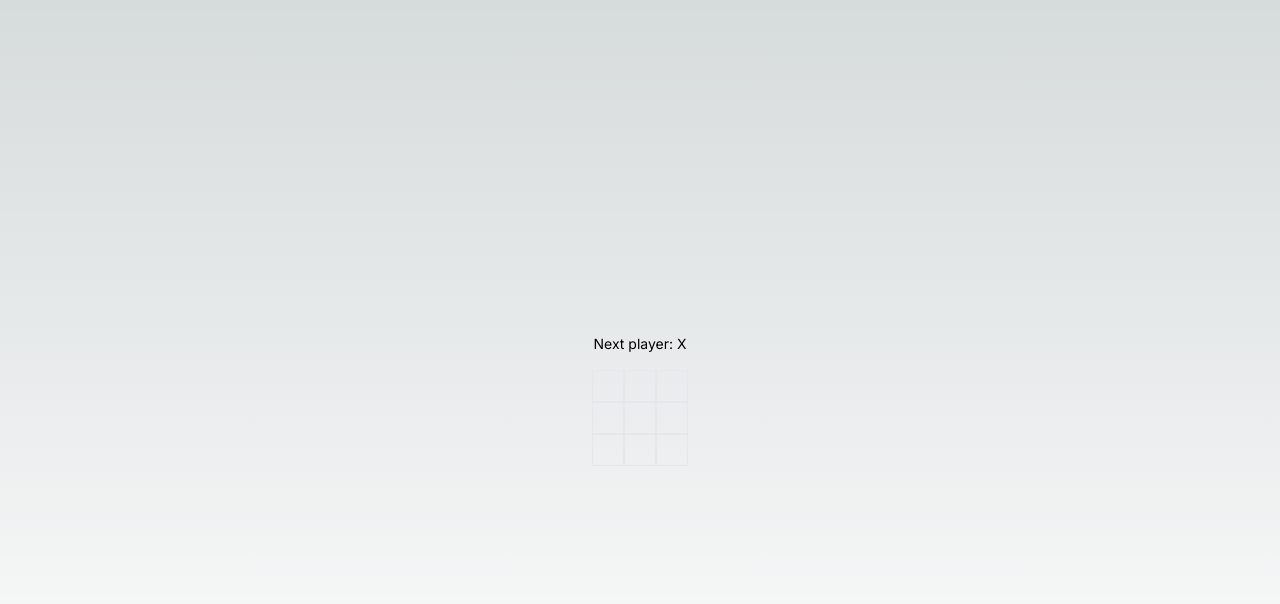
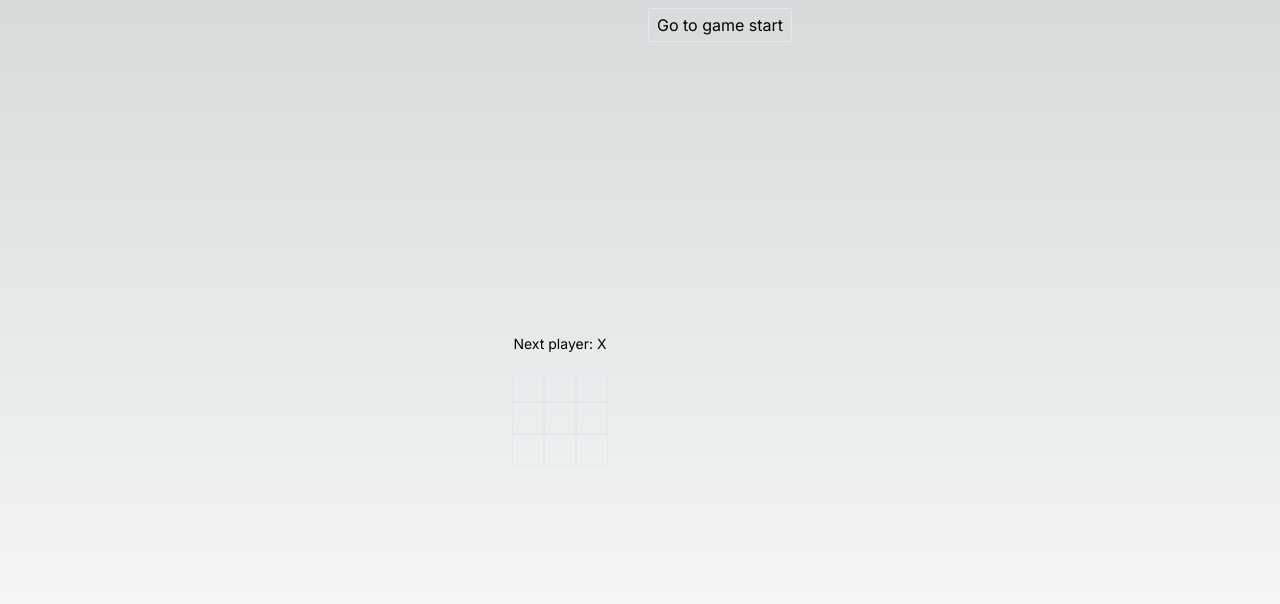
Before and after one commit to kantas-spike/learn_react, a Next.js app in the folder exercises/03-02_react_tutorial_tic-tac-toe/: page / in a window 1280 px wide. Shown: the top 604 px of the page. Built offline with nearby package versions, Linux system fonts and the light colour scheme.

Commit message:
03-02: `Game`を導入し指し手の履歴管理するように変更
`Game`がトップレベルの部品になる

```diff
--- a/exercises/03-02_react_tutorial_tic-tac-toe/app/components/board.js
+++ b/exercises/03-02_react_tutorial_tic-tac-toe/app/components/board.js
@@ -1,13 +1,9 @@
 'use client'
 
-import { useState } from "react"
 import Square from "./square"
 import { calculateWinner } from "@/lib/game_logic"
 
-export default function Board() {
-    const [xIsNext, setXIsNext] = useState(true)
-    const [squares, setSquares] = useState(Array(9).fill(null))
-
+export default function Board({ xIsNext, squares, onPlay}) {
     function handleClick(i) {
         if (squares[i] || calculateWinner(squares)) {
             return
@@ -18,8 +14,7 @@ export default function Board() {
         } else {
             nextSquares[i] = "O"
         }
-        setSquares(nextSquares)
-        setXIsNext(!xIsNext)
+        onPlay(nextSquares)
     }
 
     const winner = calculateWinner(squares)
@@ -33,7 +28,7 @@ export default function Board() {
     }
 
     return (
-        <>
+        <div className="h-screen flex flex-col justify-center items-center">
             <div className="text-sm mb-4">{status}</div>
             <div className="flex flex-col">
                 <div className="flex">
@@ -52,6 +47,6 @@ export default function Board() {
                     <Square value={squares[8]} onSquareClick={() => handleClick(8)} />
                 </div>
             </div>
-        </>
+        </div>
     )
 }
--- /dev/null
+++ b/exercises/03-02_react_tutorial_tic-tac-toe/app/components/game.js
@@ -0,0 +1,47 @@
+'use client'
+
+import Board from "@/components/board"
+import { useState } from "react"
+
+export default function Game() {
+  const [history, setHistory] = useState([Array(9).fill(null)])
+  const [currentMove, setCurrentMove] = useState(0)
+  const xIsNext = currentMove % 2 == 0
+  const currentSquares = history[currentMove]
+
+  function handlePlay(nextSquares) {
+    const nextHistory = [...history.slice(0, currentMove + 1), nextSquares]
+    setHistory(nextHistory)
+    setCurrentMove(nextHistory.length - 1)
+  }
+
+  function jumpTo(nextMove){
+    setCurrentMove(nextMove)
+  }
+
+  const moves = history.map((squares, move) => {
+    let description
+    if (move === 0) {
+        description = "Go to game start"
+    } else {
+        description = "Go to move #" + move
+    }
+    return (
+        <li key={move}>
+            <button className="border rounded-sm py-1 px-2 my-2" onClick={() => jumpTo(move) }>{description}</button>
+        </li>
+    )
+  })
+
+  return (
+    <div className="grid grid-cols-2 grid-rows-1 gap-4">
+        <Board xIsNext={xIsNext} squares={currentSquares} onPlay={handlePlay}></Board>
+        <div>
+            <ol>
+                {moves}
+            </ol>
+        </div>
+
+    </div>
+  )
+}
--- a/exercises/03-02_react_tutorial_tic-tac-toe/app/page.js
+++ b/exercises/03-02_react_tutorial_tic-tac-toe/app/page.js
@@ -1,9 +1,9 @@
-import Board from "./components/board"
+import Game from "@/components/game"
 
 export default function Home() {
   return (
     <div className="h-screen flex flex-col justify-center items-center">
-      <Board></Board>
+      <Game/>
     </div>
   )
 }
```
